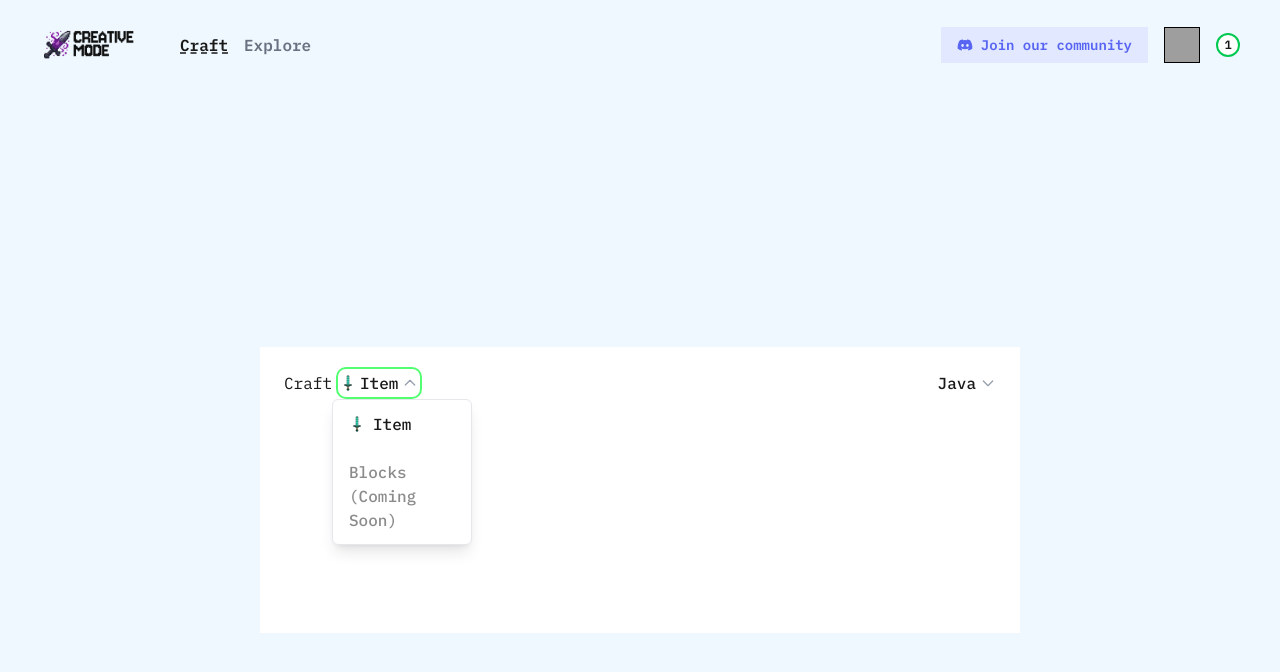
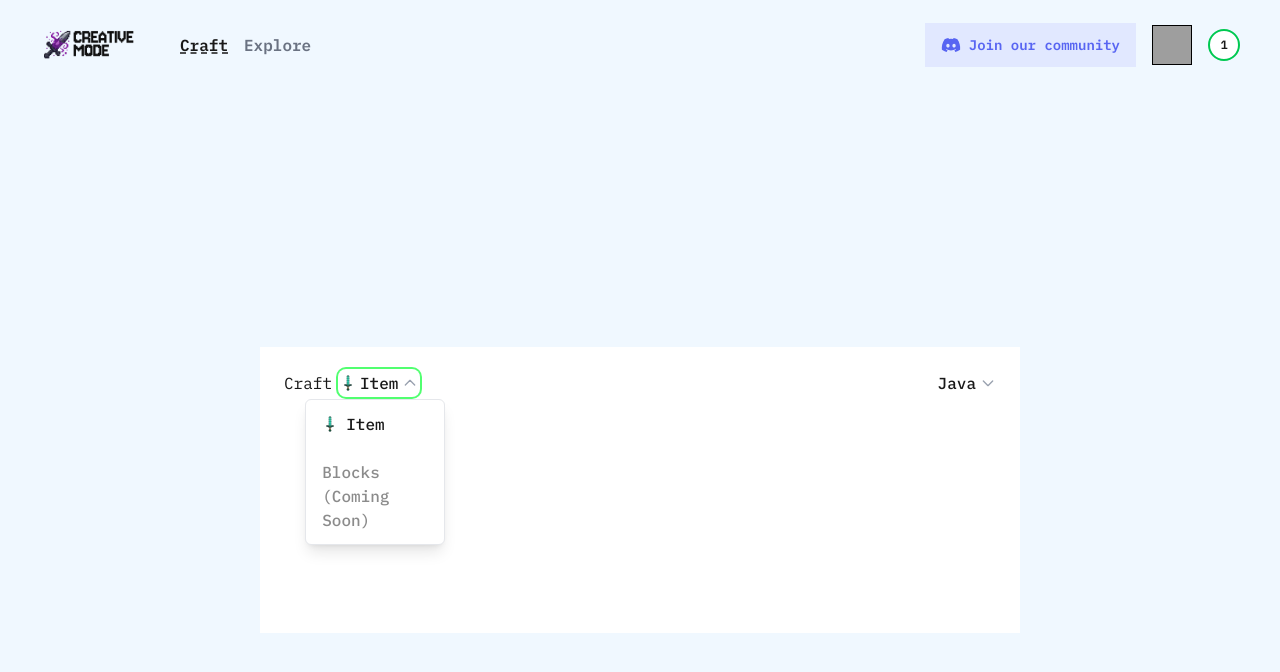
Before and after one commit to murtinha/frontend-takehome, a Next.js app: page / in a window 1280 px wide. Both pictures are taken after a click on the button "Item". Shown: the top 672 px of the page. Built offline with nearby package versions, Linux system fonts and the light colour scheme; grey boxes are pictures that could not be loaded; a web font is replaced by a local one.

Commit message:
some style changes

```diff
--- a/components/craft-box/index.tsx
+++ b/components/craft-box/index.tsx
@@ -3,7 +3,7 @@ import CraftTypeSelector from "../craft-type-selector";
 
 export default function CraftBox() {
   return (
-    <div className="max-w-[760px] max-h-[286px] w-full h-full bg-white p-6">
+    <div className="max-w-[760px] max-h-[286px] w-[80%] h-full bg-white p-6">
       <div className="flex">
         <div className="flex flex-1">
           <span>Craft</span> <CraftTypeSelector />
--- a/components/header/index.tsx
+++ b/components/header/index.tsx
@@ -39,11 +39,11 @@ export default function Header() {
       </div>
 
       <div className="flex items-center gap-2 desktop:gap-4 ml-2">
-        <button className="bg-discord-bg text-discord-text px-3 py-2 desktop:px-4 desktop:py-2 hover:opacity-90 transition-opacity flex items-center gap-1.5 desktop:gap-2 text-xs desktop:text-sm font-semibold">
-          <FaDiscord className="w-3.5 h-3.5 desktop:w-4 desktop:h-4" />
+        <button className="bg-discord-bg text-discord-text px-3 py-2 desktop:px-4 desktop:py-3 hover:opacity-90 transition-opacity flex items-center gap-1.5 desktop:gap-2 text-xs desktop:text-sm font-semibold">
+          <FaDiscord className="w-3.5 h-3.5 desktop:w-5 desktop:h-5" />
           <span className="hidden desktop:inline">Join our community</span>
         </button>
-        <div className="w-8 h-8 desktop:w-9 desktop:h-9 overflow-hidden border border-black">
+        <div className="w-8 h-8 desktop:w-10 desktop:h-10 overflow-hidden border border-black">
           <Image
             src="https://avatar.iran.liara.run/public/47"
             alt="User Avatar"
@@ -52,7 +52,7 @@ export default function Header() {
             className="object-cover w-full h-full"
           />
         </div>
-        <div className="flex items-center justify-center w-5 h-5 desktop:w-6 desktop:h-6 rounded-full border-2 border-green-500 bg-white text-xs font-bold">
+        <div className="flex items-center justify-center w-5 h-5 desktop:w-8 desktop:h-8 rounded-full border-2 border-green-500 bg-white text-xs font-bold">
           1
         </div>
       </div>
--- a/components/ui/selector/index.tsx
+++ b/components/ui/selector/index.tsx
@@ -122,7 +122,7 @@ export default function Selector({
 
       {isOpen && (
         <div
-          className="absolute top-full left-0 right-0 mt-1 bg-white border border-gray-200 rounded-md shadow-lg z-50 min-w-[140px]"
+          className="absolute top-full left-1/2 transform -translate-x-1/2 mt-1 bg-white border border-gray-200 rounded-md shadow-lg z-50 min-w-[140px] max-w-[90vw]"
           role="listbox"
           aria-labelledby={label}
         >
```
